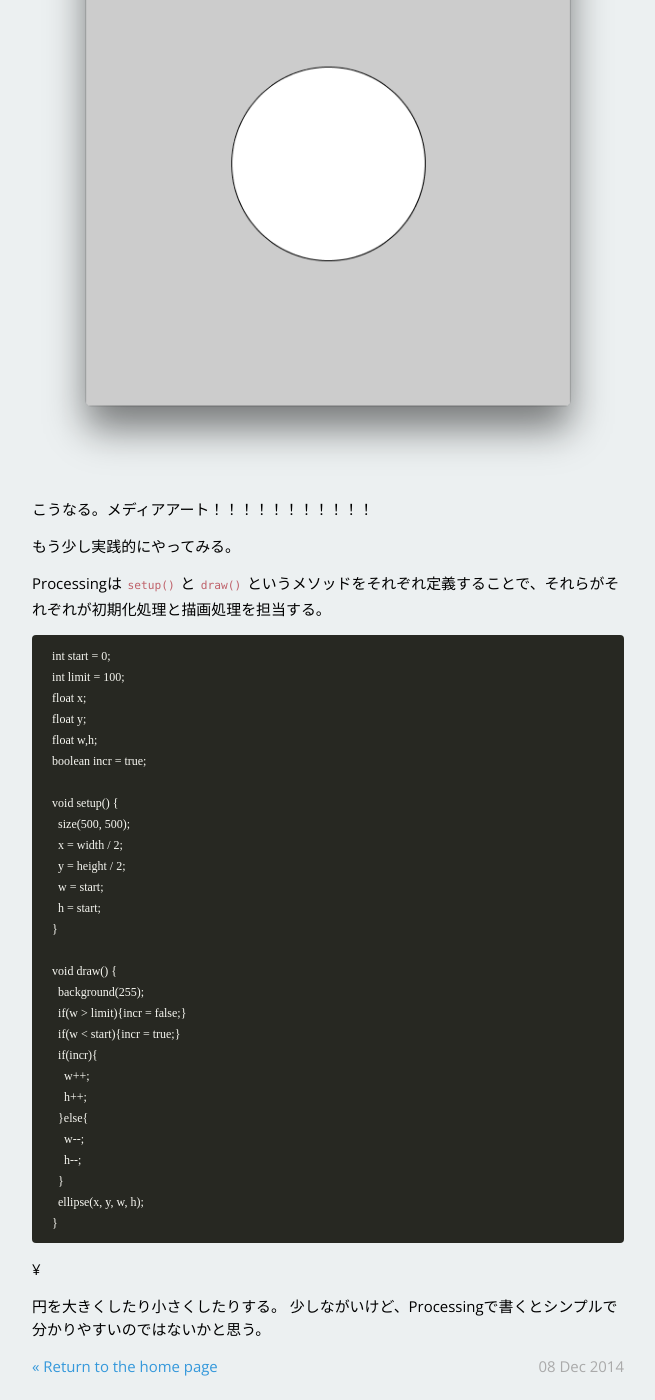
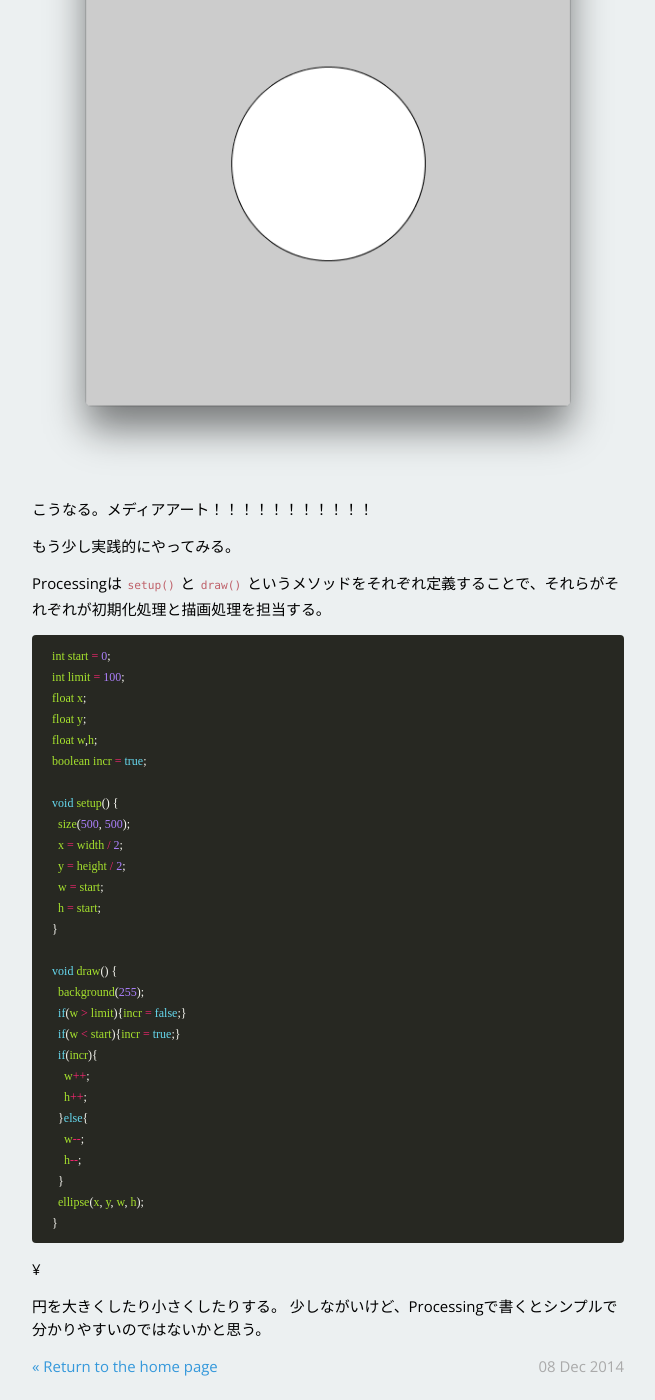
Before and after one commit to takashi/takashi.github.io, a Jekyll site: the page built from _posts/2014-12-08-visual-coding-with-processing.md, in a window 1280 px wide and 1400 px high, scrolled down 3041 px. Shown: the whole window, without its empty margins (312-967 px from the left). Built offline with Jekyll 4.4.1, drawn with Linux system fonts in a browser that asks for light colours; nearby versions of some CDN libraries; some web fonts are replaced; some of the changed text lies outside the part shown.

Commit message:
modify post

```diff
--- a/_posts/2014-12-08-visual-coding-with-processing.md
+++ b/_posts/2014-12-08-visual-coding-with-processing.md
@@ -54,7 +54,7 @@ LiT(Life is Tech!)とは中学生、高校生のためのプログラミング
 
 線引きたい、とおもったら
 
-{% highlight processing %}
+{% highlight JavaScript %}
 line(x1, y1, x2, y2);
 {% endhighlight %}
 
@@ -62,7 +62,7 @@ line(x1, y1, x2, y2);
 
 0から10の範囲で乱数が欲しいなら
 
-{% highlight processing %}
+{% highlight JavaScript %}
 ramdom(10)
 {% endhighlight %}
 
@@ -95,7 +95,7 @@ Mac, Windows, Linuxそれぞれに対応しているので、各々の環境に
 
 試しに書いてみる
 
-{% highlight processing %}
+{% highlight JavaScript %}
 // 座標をきめる
 float x = width / 2;
 float y = height / 2;
@@ -113,7 +113,7 @@ ellipse(x, y, width, height);
 
 Processingは`setup()`と`draw()`というメソッドをそれぞれ定義することで、それらがそれぞれが初期化処理と描画処理を担当する。
 
-{% highlight processing %}
+{% highlight JavaScript %}
 
 int start = 0;
 int limit = 100;
```
